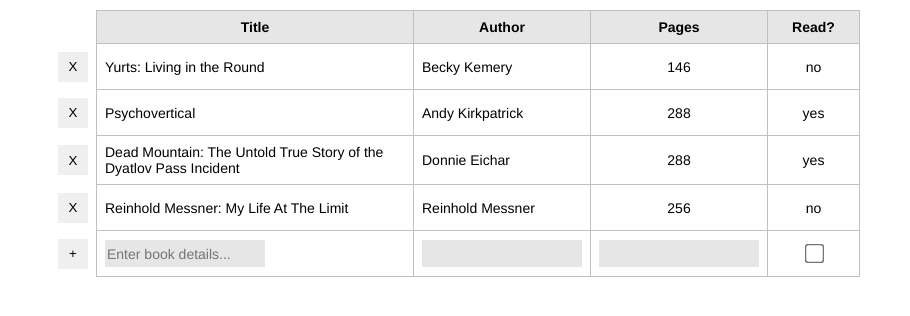
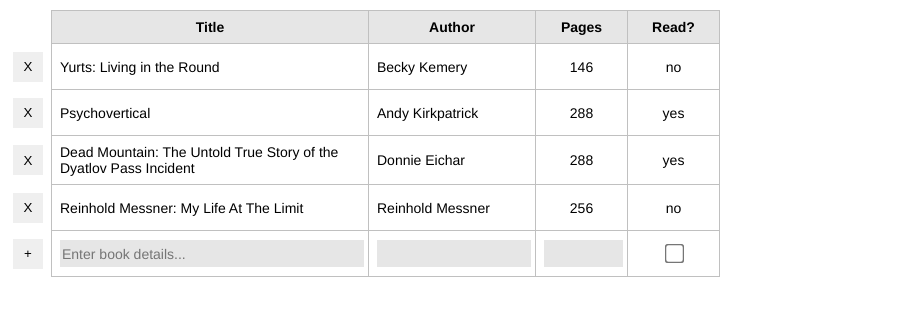
Before and after one commit to jlthompso/library_react, a React (Create React App) app: page / in a window 1280 px wide. Shown: the top 316 px of the page, without its empty margins (0-910 px from the left). Built offline with nearby package versions, Linux system fonts and the light colour scheme.

Commit message:
Handle form submit

```diff
--- a/src/App.css
+++ b/src/App.css
@@ -2,7 +2,7 @@ table {
   border-collapse: collapse;
   position: fixed;
   top: 10px;
-  left: 50px;
+  left: 5px;
 }
 
 th, td {
@@ -36,7 +36,7 @@ table tr :nth-child(4), table tr :nth-child(5) {
   width: 75px;
 }
 
-button {
+button, input[type=submit] {
   height: 30px;
   width: 30px;
 }
@@ -46,6 +46,7 @@ input[type=text], input[type=number] {
   font-family: Helvetica;
   font-size: 14px;
   height: 25px;
+  width: 100%;
 }
 
 input[type=number] {
--- a/src/App.js
+++ b/src/App.js
@@ -40,6 +40,13 @@ class BookTable extends React.Component {
     }
   }
 
+  handleSubmit = (e) => {
+    e.preventDefault()
+    for (let i = 0; i < e.target.length; i++) {
+      console.log(`${e.target[i].name}: ${e.target[i].value}`)
+    }
+  }
+
   render() {
     return (
       <table>
@@ -58,6 +65,7 @@ class BookTable extends React.Component {
             read = {book.read ? 'yes' : 'no'}
           />
         })}
+        <form id='newBookForm' onSubmit={this.handleSubmit} />
         <AddBookForm />
       </table>
     )
@@ -86,16 +94,37 @@ class AddBookForm extends React.Component {
           <AddBookButton />
         </td>
         <td>
-          <input type='text' placeholder='Enter book details...' required></input>
+          <input
+            type='text'
+            name='fTitle'
+            placeholder='Enter book details...'
+            form='newBookForm'
+            required
+          />
         </td>
         <td>
-          <input type='text' required></input>
+          <input
+            type='text'
+            name='fAuthor'
+            form='newBookForm'
+            required
+          />
         </td>
         <td>
-          <input type='number' required></input>
+          <input
+            type='number'
+            name='fPages'
+            form='newBookForm'
+            min='1'
+            required
+          />
         </td>
         <td>
-          <input type='checkbox'></input>
+          <input
+            type='checkbox'
+            name='fRead'
+            form='newBookForm'
+          />
         </td>
       </tr>
     )
@@ -110,7 +139,11 @@ function DeleteBookButton () {
 
 function AddBookButton () {
   return (
-    <button>+</button>
+    <input
+      type='submit'
+      form='newBookForm'
+      value='+'
+    />
   )
 }
 
```
